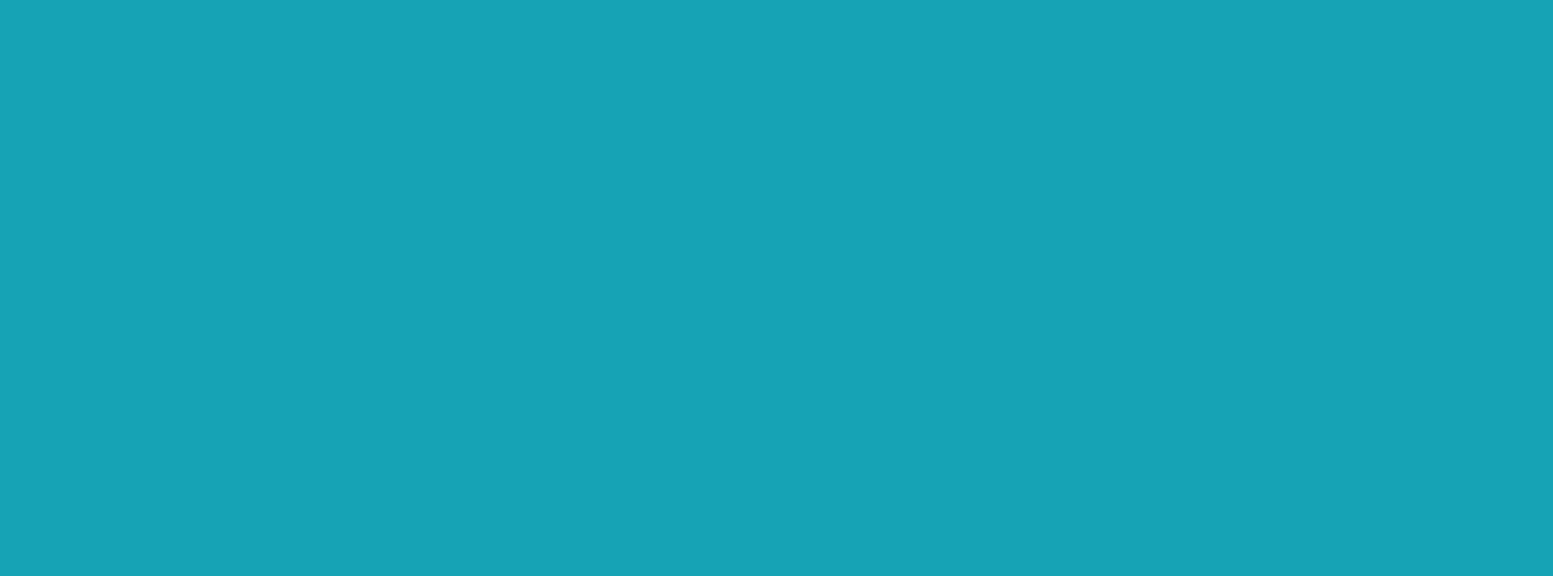
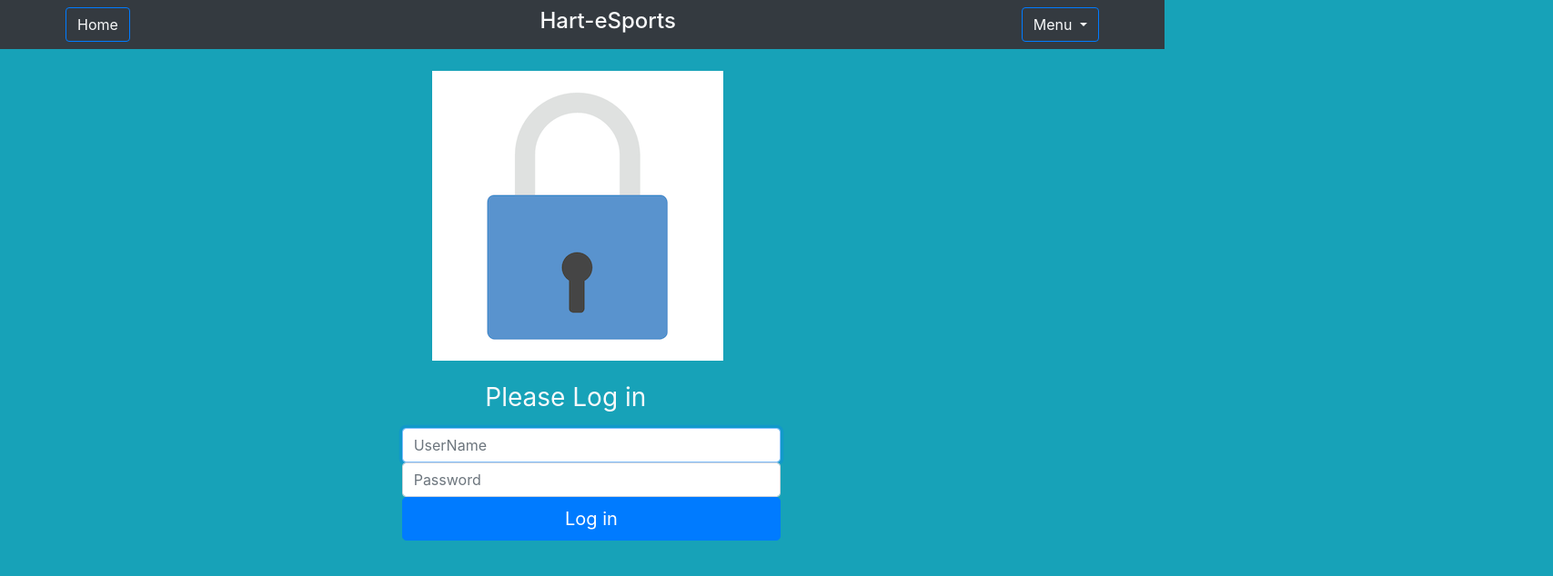
Before and after one commit to Arttok/MEAN_Final_Project, an Angular app in the folder client/: page /login in a window 1280 px wide. Before the commit this address led to /. Shown: the top 634 px of the page at 91% size, 1707 px wide, since content can reach past the window. Built offline with nearby package versions, Linux system fonts and the light colour scheme.

Commit message:
login added

```diff
--- a/client/src/app/app.component.html
+++ b/client/src/app/app.component.html
@@ -1,2 +1,4 @@
+<app-nav></app-nav>
+
 <!-- this is where the "pages" will be displayed -->
   <router-outlet></router-outlet>
--- a/client/src/app/index/index.component.html
+++ b/client/src/app/index/index.component.html
@@ -1,5 +1,3 @@
-        <app-nav></app-nav>
-
         <!--Banner Image-->
         <figure>
         <img src="/assets/img/eSports.jpg" alt="eSports" id="esports" />
--- /dev/null
+++ b/client/src/app/login/login.component.html
@@ -0,0 +1,17 @@
+<form class="form-login" id="form-login">
+        <img class="mb-4 offset-md-4 pt-4 pl-5" src="/assets/img/lock.png" alt="Login" id="lock" />
+
+        <h1 class="h3 mb-3 offset-md-5 font-weight-normal text-light">Please Log in</h1>
+
+      <div class="offset-md-4 col-12">
+        <label for="user_name" class="sr-only">Username</label>
+        <input type="text" id="user_name" class="form-control  col-4" placeholder="UserName" required autofocus />
+        <label for="user_password" class="sr-only">Password</label>
+        <input type="password" id="user_password" class="form-control col-4" placeholder="Password" required />
+
+        <button class="btn btn-lg btn-primary btn-block col-4" type="submit" id="submitBtn">Log in</button>
+        <button class="btn btn-lg btn-info btn-block hidden col-4" type="button" id="logoutBtn">Log out</button>
+        <br />
+        <div class="alert alert-success hidden col-4" role="alert" id="msg"></div>
+      </div>
+</form>
--- /dev/null
+++ b/client/src/app/login/login.component.ts
@@ -0,0 +1,15 @@
+import { Component, OnInit } from '@angular/core';
+
+@Component({
+  selector: 'app-login',
+  templateUrl: './login.component.html',
+  styleUrls: ['./login.component.css']
+})
+export class LoginComponent implements OnInit {
+
+  constructor() { }
+
+  ngOnInit() {
+  }
+
+}
--- a/client/src/app/register/register.component.html
+++ b/client/src/app/register/register.component.html
@@ -1,5 +1,3 @@
-<app-nav></app-nav>
-
 <!--Main section of the page. Has the menu bar as well as table that is generated via JS-->
 <main>
     <form class="col-12 pb-3" id="registerInfo">
--- a/client/src/index.html
+++ b/client/src/index.html
@@ -9,6 +9,23 @@
   <link rel="icon" type="image/x-icon" href="favicon.ico">
 </head>
 <body class="bg-info">
+
   <app-root></app-root>
+
 </body>
+
+    <!-- Bootstrap core JavaScript
+        ================================================== -->
+    <!-- Placed at the end of the document so the pages load faster -->
+    <script src="https://code.jquery.com/jquery-3.3.1.min.js"></script>
+    <script
+      src="https://cdnjs.cloudflare.com/ajax/libs/popper.js/1.12.9/umd/popper.min.js "
+      integrity="sha384-ApNbgh9B+Y1QKtv3Rn7W3mgPxhU9K/ScQsAP7hUibX39j7fakFPskvXusvfa0b4Q "
+      crossorigin="anonymous"
+    ></script>
+    <script
+      src="https://maxcdn.bootstrapcdn.com/bootstrap/4.0.0/js/bootstrap.min.js "
+      integrity="sha384-JZR6Spejh4U02d8jOt6vLEHfe/JQGiRRSQQxSfFWpi1MquVdAyjUar5+76PVCmYl "
+      crossorigin="anonymous"
+    ></script>
 </html>
```
Also changed, not shown: client/src/app/app.module.ts (+5 -2 lines), client/src/app/login/login.component.css (added), 1 other file (tests, documents, lock files or other folders).
